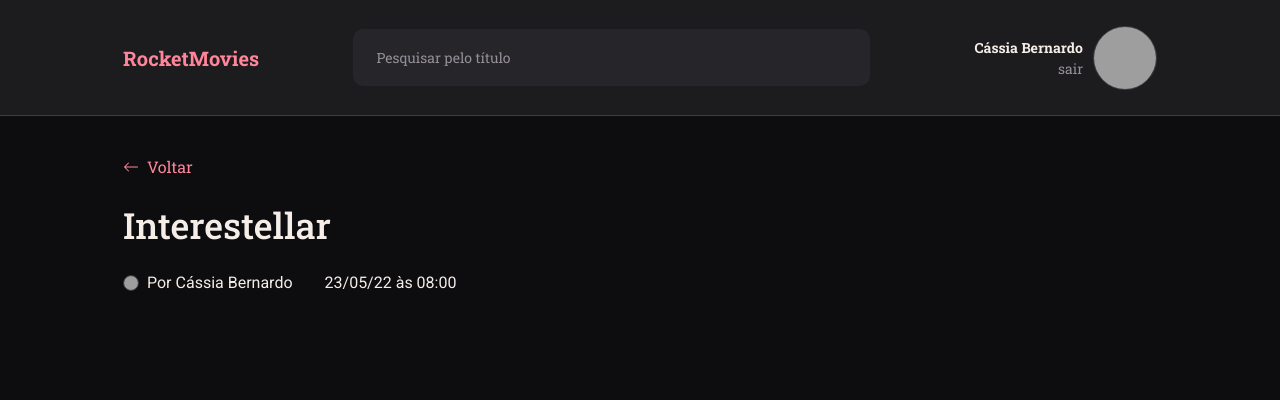
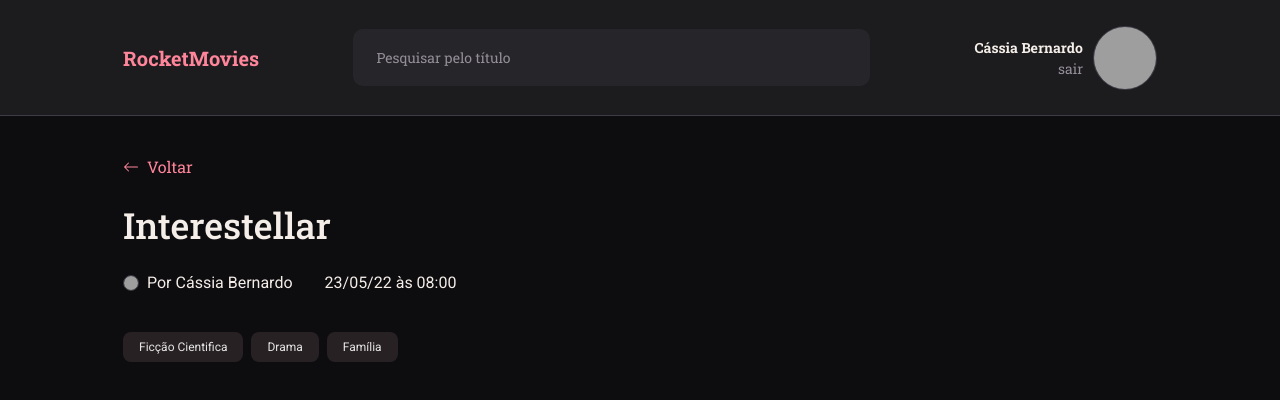
Before and after one commit to cah90/explorer-rocketmovies-frontend, a React (Vite) app: page / in a window 1280 px wide. Shown: the top 400 px of the page. Built offline with nearby package versions, Linux system fonts and the light colour scheme; grey boxes are pictures that could not be loaded; some icons are missing.

Commit message:
feat: created tag component

```diff
--- /dev/null
+++ b/src/components/Tag/index.jsx
@@ -0,0 +1,5 @@
+import { Container } from "./styles"
+
+export function Tag({ title }) {
+	return <Container>{title}</Container>
+}
--- /dev/null
+++ b/src/components/Tag/styles.js
@@ -0,0 +1,13 @@
+import { styled } from "styled-components"
+
+export const Container = styled.span`
+	color: ${(props) => props.theme.COLORS.GRAY_100};
+	text-align: center;
+	font-family: "Roboto", sans-serif;
+	font-size: 1.2rem;
+	font-weight: 400;
+
+	background-color: ${(props) => props.theme.COLORS.DARK_700};
+	padding: 0.8rem 1.6rem;
+	border-radius: 0.8rem;
+`
--- a/src/pages/Details/index.jsx
+++ b/src/pages/Details/index.jsx
@@ -1,10 +1,11 @@
-import { Container, Title, Info } from "./styles"
+import { Container, Title, Info, Tags } from "./styles"
 
 import { PiClock } from "react-icons/pi"
 
 import { Header } from "../../components/Header"
 import { ButtonText } from "../../components/ButtonText"
 import { Rating } from "../../components/Rating"
+import { Tag } from "../../components/Tag"
 
 export default function Details() {
 	return (
@@ -29,6 +30,12 @@ export default function Details() {
 							<p>23/05/22 às 08:00</p>
 						</div>
 					</Info>
+
+					<Tags>
+						<Tag title="Ficção Cientifica" />
+						<Tag title="Drama" />
+						<Tag title="Família" />
+					</Tags>
 				</main>
 			</Container>
 		</>
--- a/src/pages/Details/styles.js
+++ b/src/pages/Details/styles.js
@@ -2,7 +2,7 @@ import { styled } from "styled-components"
 
 export const Container = styled.div`
 	> main {
-		padding: 4rem;
+		padding: 2rem;
 
 		h2 {
 			color: ${(props) => props.theme.COLORS.GRAY_200};
@@ -58,3 +58,9 @@ export const Info = styled.div`
 		color: ${(props) => props.theme.COLORS.PINK};
 	}
 `
+export const Tags = styled.div`
+	display: flex;
+	gap: 0.8rem;
+
+	margin: 4rem 0;
+`
--- a/src/styles/theme.js
+++ b/src/styles/theme.js
@@ -2,6 +2,7 @@ export default {
 	COLORS: {
 		DARK_900: "#0D0C0F",
 		DARK_800: "#1C1B1E",
+		DARK_700: "#282124",
 		DARK_600: "#262529",
 		DARK_500: "#312E38",
 
@@ -12,5 +13,6 @@ export default {
 		GRAY_900: "#3E3B47",
 		GRAY_800: "#948F99",
 		GRAY_200: "#F4EDE8",
+		GRAY_100: "#E5E5E5",
 	},
 }
```
